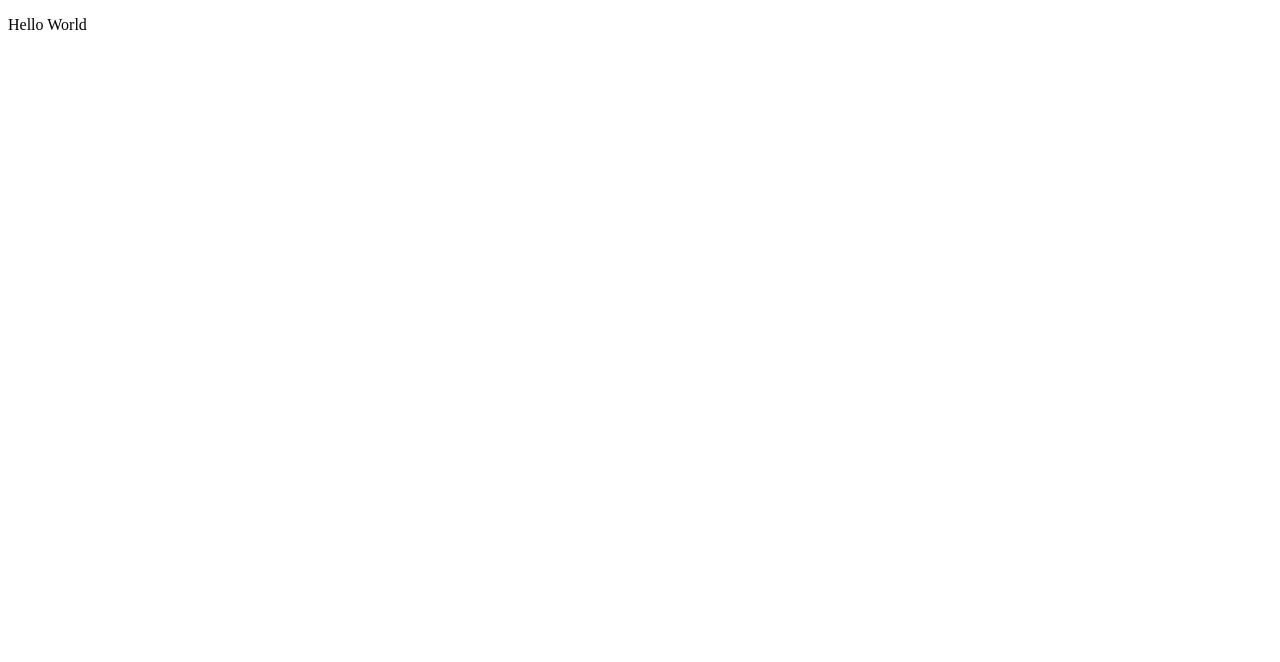
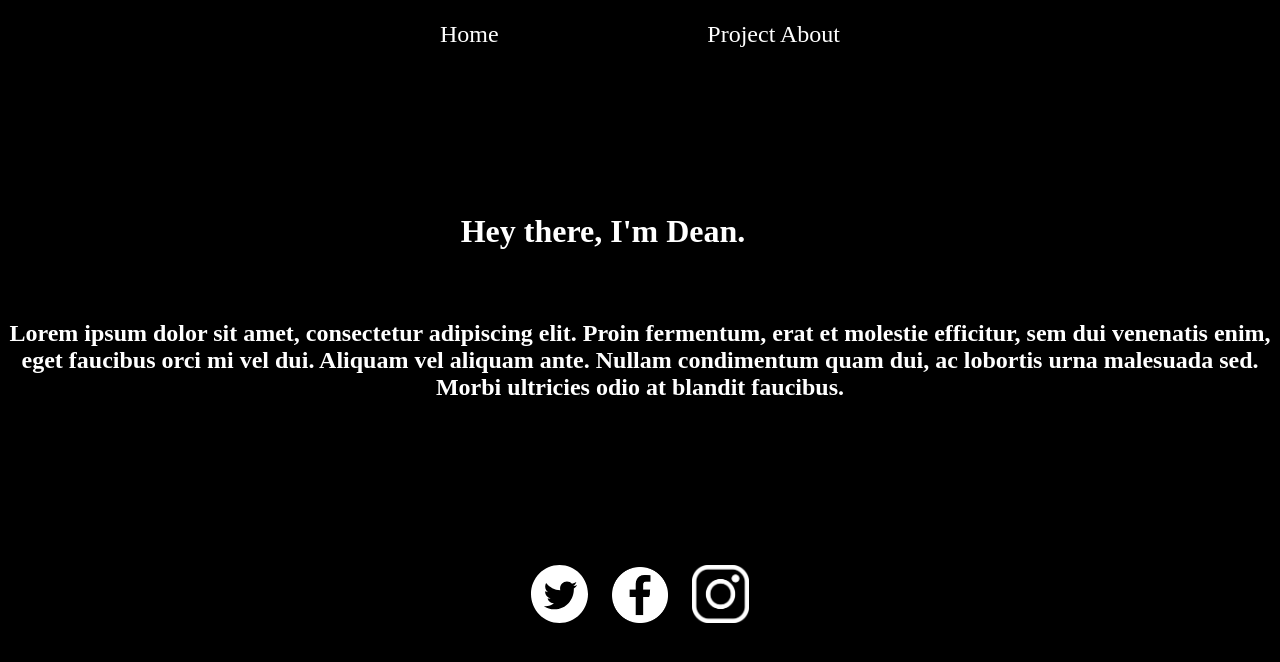
Before and after one commit to deannovri/deannovri.github.io, a plain HTML site: page index.html in a window 1280 px wide. Drawn offline with Linux system fonts and the light colour scheme.

Commit message:
file html

```diff
--- a/index.html
+++ b/index.html
@@ -4,9 +4,51 @@
     <meta charset="UTF-8">
     <meta http-equiv="X-UA-Compatible" content="IE=edge">
     <meta name="viewport" content="width=device-width, initial-scale=1.0">
-    <title>Document</title>
+    <link rel="stylesheet" href="style.css">
+    <title>Home-Dean Novri</title>
+
 </head>
 <body>
-    <p>Hello World</p>
+
+<header>
+<div class="header">
+<div class="header1">
+    <div id= "left">
+        <a href="https://www.google.com">Home</a>
+    </div>
+</div>
+    <div id= "right">
+    <a href="https://www.google.com">Project</a>
+    <a href="https://www.google.com">About</a>
+    </div>
+
+
+
+</div>
+</header>
+
+<h1>Hey there, I'm Dean.</h1>
+
+<h2>Lorem ipsum dolor sit amet, consectetur adipiscing elit.
+    Proin fermentum, erat et molestie efficitur, sem dui venenatis enim,
+    eget faucibus orci mi vel dui. Aliquam vel aliquam ante.
+    Nullam condimentum quam dui, ac lobortis urna malesuada sed.
+    Morbi ultricies odio at blandit faucibus.</h2>
+
+
+
+    <footer>
+
+        <nav>
+            <a href="https://www.twitter.com"><img class= "twitter" src="Twitter social icons - circle - white.svg" alt="twitter"></a>
+            <a href="https://facebook.com"><img class="facebook" src="facebook.png" alt="facebook"></a>
+            <a href="https://instagram.com"><img class="instagram" src="instagram.png" alt="instagram"></a>
+        </nav>
+
+    </footer>
+
+
+
+
 </body>
 </html>
--- /dev/null
+++ b/style.css
@@ -0,0 +1,89 @@
+html {
+    font-family: 'Times New Roman', Times, serif;
+    background-color: black;
+}
+
+nav{
+    position: relative;
+    text-align: center;
+    font-size: 1.2em;
+
+}
+
+a {
+    color: white;
+    text-decoration: none;
+}
+
+a:hover {
+    color: red;
+    text-decoration: underline;
+}
+
+
+h1 {
+    text-align: center;
+    position: relative;
+    top: 6em;
+    color: white;
+
+}
+
+h2 {
+    text-align: center;
+    position: relative;
+    top: 10em;
+    color: white;
+
+}
+
+.twitter {
+    position: relative;
+    width: 3em;
+    top: 20em;
+    right: 1em;
+}
+
+.facebook {
+    position: relative;
+    width: 2.9em;
+    top: 20em;
+    right: 0em;
+}
+
+.instagram {
+    position: relative;
+    width: 3em;
+    top: 20em;
+    right: -1em;
+
+}
+
+p {
+    text-align: end;
+    font-size: 1.3em;
+}
+
+div.header {
+    text-align: end;
+    font-size: 1.5em;
+
+}
+div.header1 {
+    text-align: center;
+    width: 100%;
+
+}
+
+#left {
+    float: left;
+    position:relative;
+    left: 18em;
+
+}
+
+#right {
+    float: right;
+    position: relative;
+    right: 18em;
+}
```
Also changed, not shown: Twitter social icons - circle - white.svg (added), facebook.png (added), instagram.png (added).
